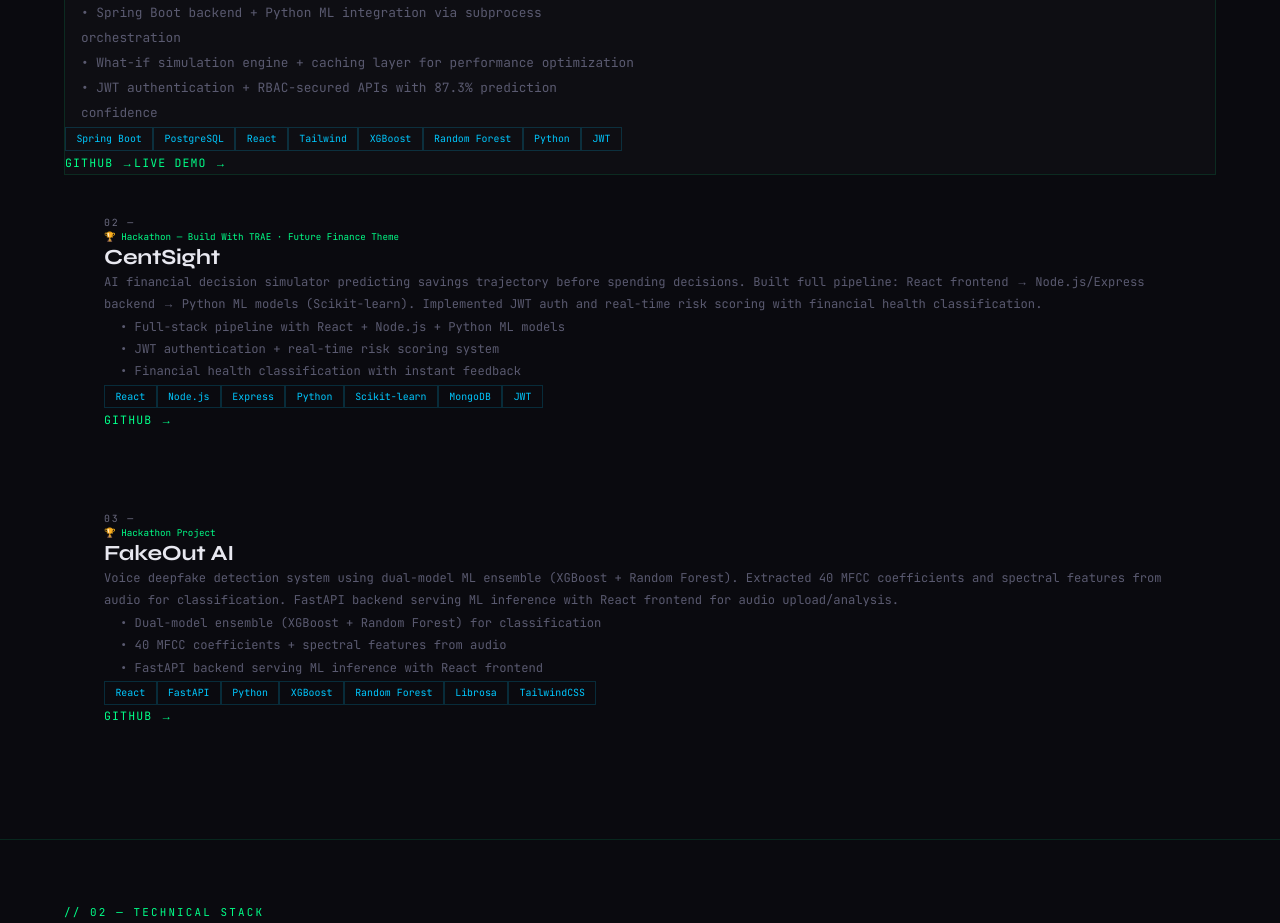
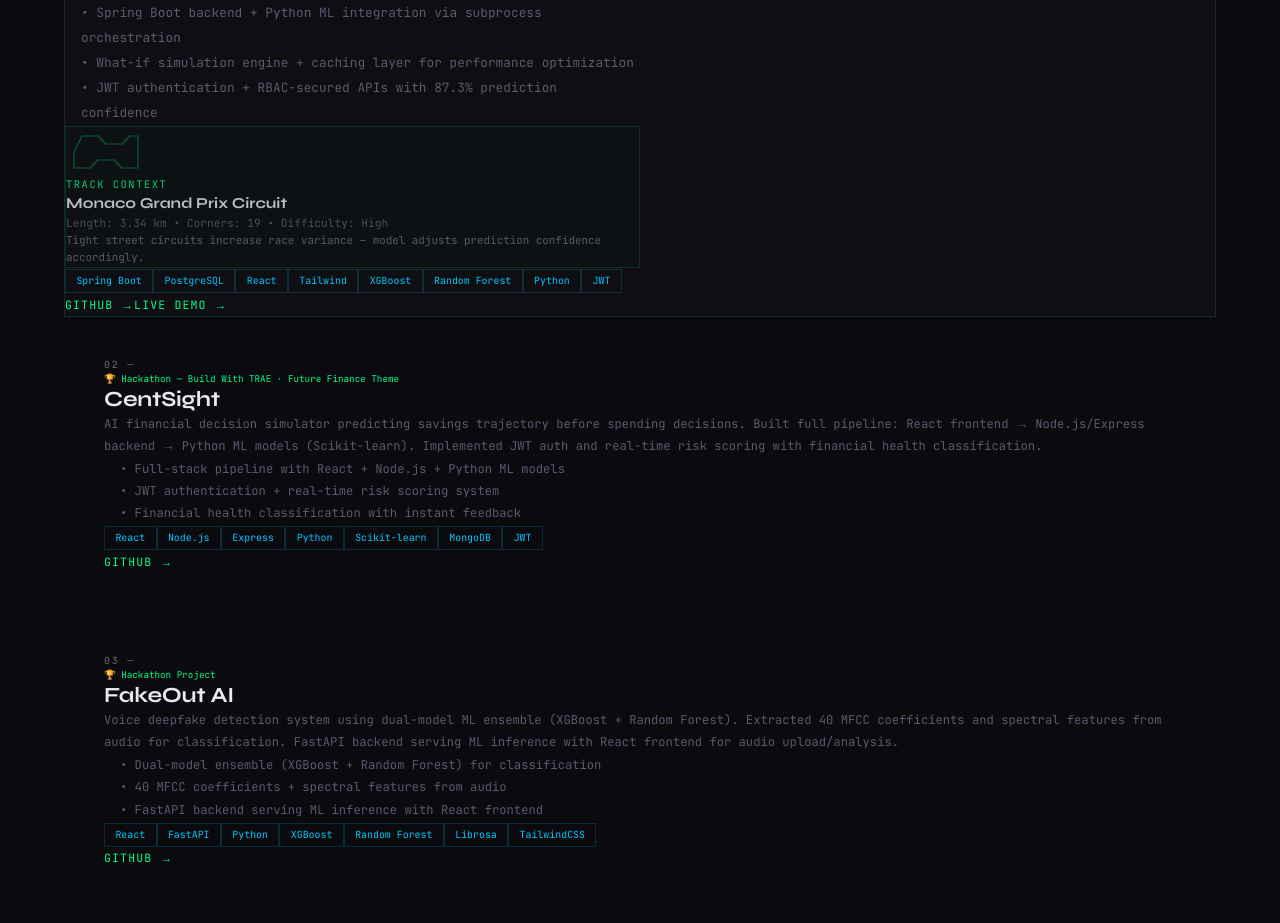
Before and after one commit to Mohammad-Adnan-Shakil/Portfolio, a React (Vite) app: page / in a window 1280 px wide. Shown: the part 2260-3183 px from the top of the page. Built offline with nearby package versions, Linux system fonts and the light colour scheme.

Commit message:
Add Circuit Context component to Deltabox project showing ML awareness of track-specific complexity

```diff
--- a/src/components/Projects.jsx
+++ b/src/components/Projects.jsx
@@ -216,7 +216,7 @@ const Projects = () => {
 
             {/* Description */}
             <div
-              className="mb-8"
+              className="mb-6"
               style={{
                 fontFamily: 'JetBrains Mono',
                 fontSize: '0.8rem',
@@ -231,6 +231,101 @@ const Projects = () => {
                 <div className="mb-2">• Spring Boot backend + Python ML integration via subprocess orchestration</div>
                 <div className="mb-2">• What-if simulation engine + caching layer for performance optimization</div>
                 <div>• JWT authentication + RBAC-secured APIs with 87.3% prediction confidence</div>
+              </div>
+            </div>
+
+            {/* Circuit Context */}
+            <div
+              className="mb-8 p-4 transition-all duration-300"
+              style={{
+                border: '1px solid rgba(0,255,136,0.15)',
+                background: 'rgba(0,255,136,0.02)',
+                opacity: 0.8
+              }}
+              onMouseEnter={(e) => {
+                e.currentTarget.style.borderColor = 'rgba(0,255,136,0.35)';
+                e.currentTarget.style.background = 'rgba(0,255,136,0.04)';
+                e.currentTarget.style.opacity = '1';
+              }}
+              onMouseLeave={(e) => {
+                e.currentTarget.style.borderColor = 'rgba(0,255,136,0.15)';
+                e.currentTarget.style.background = 'rgba(0,255,136,0.02)';
+                e.currentTarget.style.opacity = '0.8';
+              }}
+            >
+              <div className="flex items-start gap-4">
+                {/* Track Outline SVG */}
+                <div
+                  className="flex-shrink-0"
+                  style={{
+                    width: '80px',
+                    height: '50px',
+                    position: 'relative'
+                  }}
+                >
+                  <svg
+                    viewBox="0 0 100 60"
+                    style={{
+                      width: '100%',
+                      height: '100%',
+                      stroke: 'rgba(0,255,136,0.4)',
+                      strokeWidth: '1.5',
+                      fill: 'none',
+                      strokeLinecap: 'round',
+                      strokeLinejoin: 'round'
+                    }}
+                  >
+                    {/* Monaco-style circuit outline */}
+                    <path d="M10,30 L20,10 L40,10 L50,20 L70,20 L80,10 L90,10 L90,50 L70,50 L60,40 L40,40 L30,50 L10,50 L10,30 Z" />
+                  </svg>
+                </div>
+
+                {/* Circuit Info */}
+                <div style={{ flex: 1 }}>
+                  <div
+                    className="mb-2"
+                    style={{
+                      fontFamily: 'JetBrains Mono',
+                      fontSize: '0.65rem',
+                      color: '#00ff88',
+                      letterSpacing: '0.15em',
+                      textTransform: 'uppercase'
+                    }}
+                  >
+                    Track Context
+                  </div>
+                  <div
+                    className="mb-2"
+                    style={{
+                      fontFamily: 'Syne',
+                      fontWeight: 700,
+                      fontSize: '0.95rem',
+                      color: '#e8e8f0'
+                    }}
+                  >
+                    Monaco Grand Prix Circuit
+                  </div>
+                  <div
+                    className="mb-3"
+                    style={{
+                      fontFamily: 'JetBrains Mono',
+                      fontSize: '0.7rem',
+                      color: '#5a5a70'
+                    }}
+                  >
+                    Length: 3.34 km • Corners: 19 • Difficulty: High
+                  </div>
+                  <div
+                    style={{
+                      fontFamily: 'JetBrains Mono',
+                      fontSize: '0.68rem',
+                      color: '#6b6b80',
+                      lineHeight: 1.6
+                    }}
+                  >
+                    Tight street circuits increase race variance — model adjusts prediction confidence accordingly.
+                  </div>
+                </div>
               </div>
             </div>
 
```
